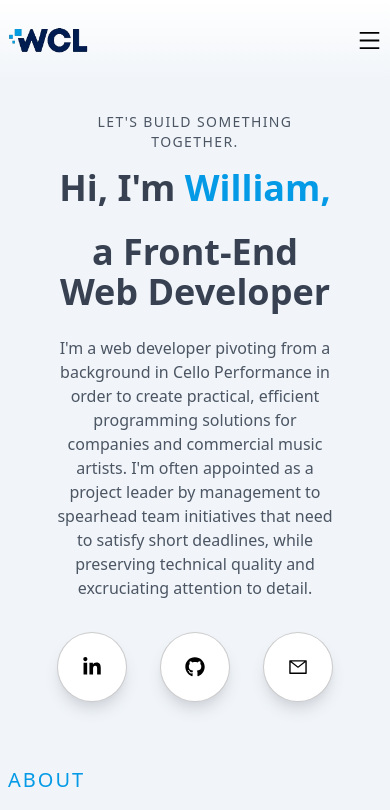
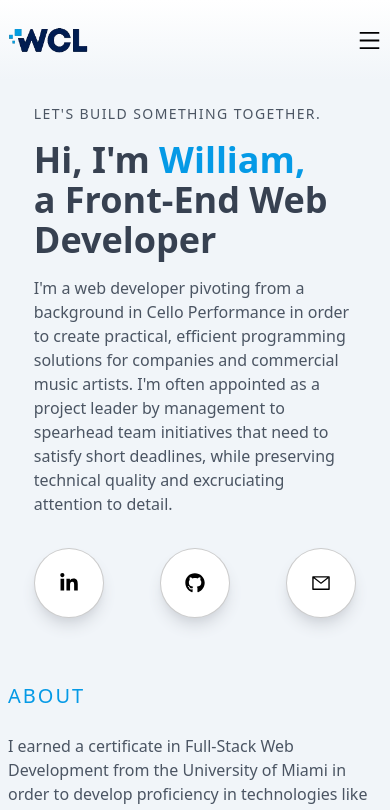
Before and after one commit to dopecello/next-portfolio, a Next.js app: page / in a window 390 px wide. Shown: the top 810 px of the page. Built offline with nearby package versions, Linux system fonts and the light colour scheme.

Commit message:
added mobile styling to main and fixed mobile nav

```diff
--- a/components/Main.jsx
+++ b/components/Main.jsx
@@ -8,12 +8,12 @@ const Main = () => {
 
         <div id='home' className='md:pt-[19rem] pt-[5rem] w-full text-center z-1'>
             <div className='w-full h-full mx-auto flex justify-center items-center'>
-                <div className='m-auto p-6 gf:max-w-[95%] gf:mt-2 xxs:max-w-[90%] xxs:mt-2 xs:max-w-[83%] xs:mt-2 mt-2 sm:max-w-[80%] md:mt-0 xl:max-w-[67%]'>
+                <div className='m-auto p-6 max-w-[95%] md:mt-0 xl:max-w-[67%] text-left md:text-center'>
                     <p className='uppercase text-sm tracking-widest text-gray-600'>Let&apos;s build something together.</p>
-                    <h1 className='py-4 text-gray-700'>
+                    <h1 className='pt-4 md:pt-0 md:py-4 text-gray-700'>
                         Hi, I&apos;m <span className='text-lite-blue'>William,</span>
                     </h1>
-                    <h1 className='py-2 text-gray-700'>
+                    <h1 className='md:py-2 text-gray-700'>
                         a Front-End Web Developer
                     </h1>
                     <div>
--- a/components/Nav.jsx
+++ b/components/Nav.jsx
@@ -101,7 +101,7 @@ const Nav = () => {
                             })
                             }
                         </ul>
-                        <div className='gf:pt-[5rem] xxs:pt-[8rem] pt-[10rem]'>
+                        <div className='absolute bottom-6 left-6 right-8'>
                             <p className=' uppercase tracking-widest text-lite-blue font-medium'>Let&apos;s Connect</p>
                             <div className='flex items-center justify-between my-4 w-full sm:w-[80%]'>
                                 <Link href='https://www.linkedin.com/in/williamcareylocke/' rel='noopener norefferer' target='_blank'>
--- a/jsconfig.json
+++ b/jsconfig.json
@@ -1,8 +1,7 @@
 {
   "compilerOptions": {
-    "baseUrl": ".",
     "paths": {
-      "@/public/*": ["public/*"]
+      "@/*": ["./*"]
     }
   }
 }
```
